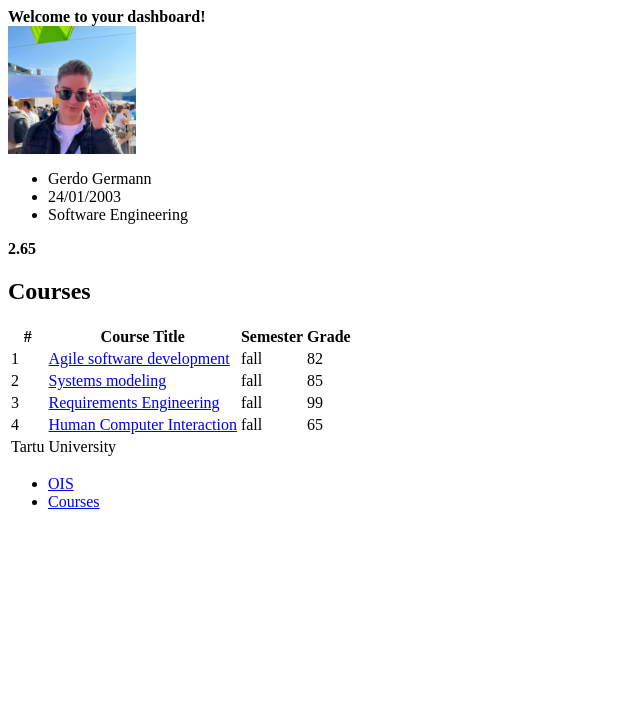
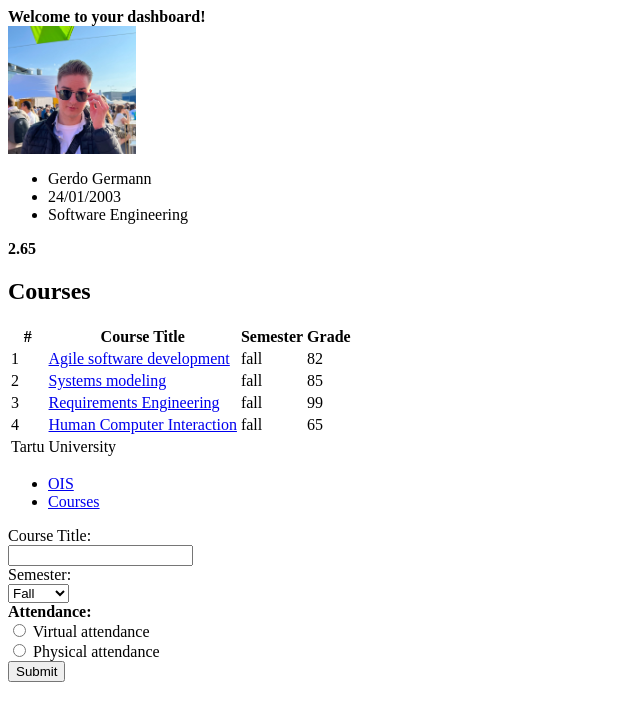
Before and after one commit to gerdogermann/WAD_ggermann, a plain HTML site: page index.html in a window 1280 px wide. Shown: the whole page, without its empty margins (0-640 px from the left). Drawn offline with Linux system fonts and the light colour scheme.

Commit message:
finish praks 2

```diff
--- a/index.html
+++ b/index.html
@@ -79,5 +79,20 @@
         </li>
     </ul>
 </footer>
+<form action="/action_page.php">
+    <label for="cTitle">Course Title:</label><br>
+    <input type="text" id="cTitle" value=""><br>
+    <label for="semester">Semester:</label><br>
+    <select name="semester" id="semester">
+        <option value="fall">Fall</option>
+        <option value="spring">Spring</option>
+    </select><br>
+    <b>Attendance:</b><br>
+    <input type="radio" id="virtual" name="attendance" value="Virtual attendance">
+    <label for="virtual">Virtual attendance</label><br>
+    <input type="radio" id="physical" name="attendance" value="Physical attendance">
+    <label for="physical">Physical attendance</label><br>
+    <input type="submit" value="Submit">
+</form>
 </body>
 </html>
```
